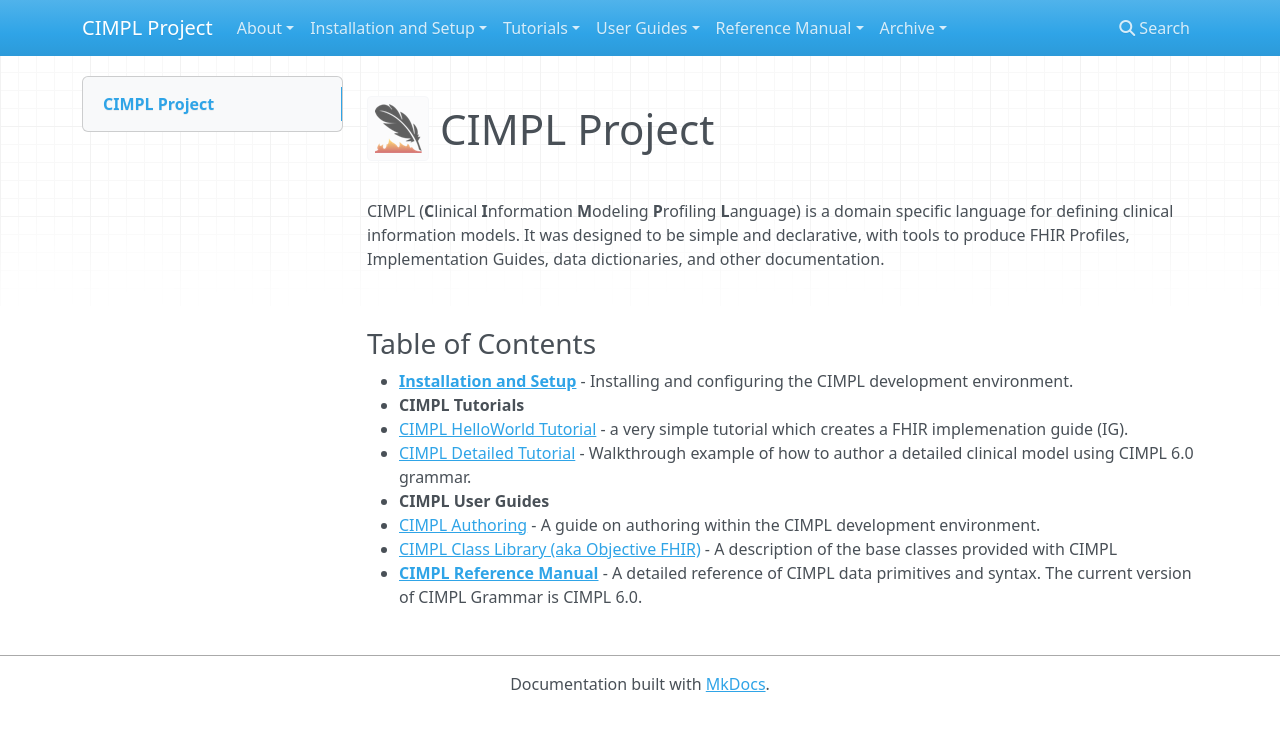
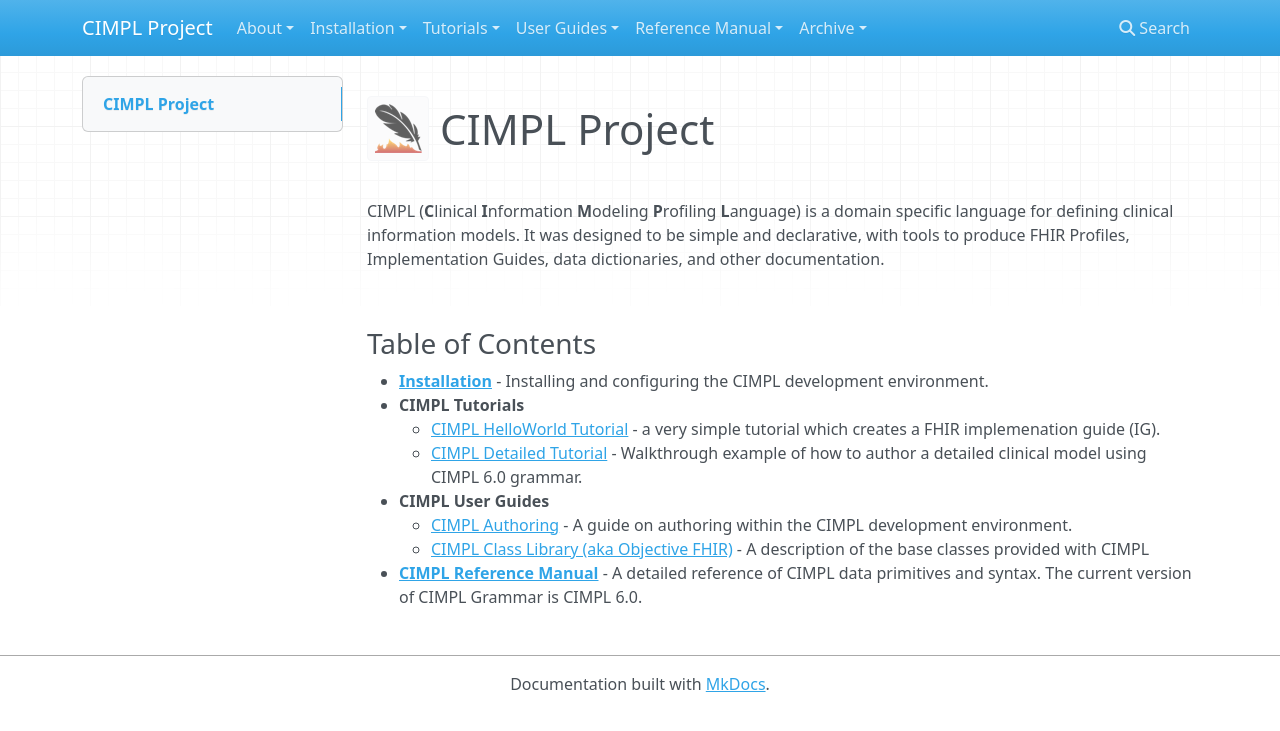
Before and after one commit to standardhealth/cimpl-doc, an MkDocs documentation site: the page built from docs/index.md, in a window 1280 px wide. Shown: the top 731 px of the page. Built offline with MkDocs 1.6.1, drawn with Linux system fonts in a browser that asks for light colours; nearby versions of some CDN libraries.

Commit message:
Restored indentation in home page

```diff
--- a/docs/index.md
+++ b/docs/index.md
@@ -6,11 +6,11 @@
 
 ### Table of Contents
 
-* [**Installation and Setup**](cimplInstall.md) - Installing and configuring the CIMPL development environment.
+* [**Installation**](cimplInstall.md) - Installing and configuring the CIMPL development environment.
 * **CIMPL Tutorials**
-  * [CIMPL HelloWorld Tutorial](cimpl6Tutorial_helloWorld.md) - a very simple tutorial which creates a FHIR implemenation guide (IG).
-  * [CIMPL Detailed Tutorial](cimpl6Tutorial_detail.md) - Walkthrough example of how to author a detailed clinical model using CIMPL 6.0 grammar.
+    - [CIMPL HelloWorld Tutorial](cimpl6Tutorial_helloWorld.md) - a very simple tutorial which creates a FHIR implemenation guide (IG).
+    - [CIMPL Detailed Tutorial](cimpl6Tutorial_detail.md) - Walkthrough example of how to author a detailed clinical model using CIMPL 6.0 grammar.
 * **CIMPL User Guides**
-  * [CIMPL Authoring](cimpl6UserGuide.md) - A guide on authoring within the CIMPL development environment.
-  * [CIMPL Class Library (aka Objective FHIR)](cimpl6ObjectiveFHIR) - A description of the base classes provided with CIMPL
+    - [CIMPL Authoring](cimpl6UserGuide.md) - A guide on authoring within the CIMPL development environment.
+    - [CIMPL Class Library (aka Objective FHIR)](cimpl6ObjectiveFHIR) - A description of the base classes provided with CIMPL
 * [**CIMPL Reference Manual**](cimpl6Reference.md) - A detailed reference of CIMPL data primitives and syntax.  The current version of CIMPL Grammar is CIMPL 6.0.
--- a/mkdocs.yml
+++ b/mkdocs.yml
@@ -3,7 +3,7 @@
        - About:
               - about.md
               - cimplReleaseNotes.md
-       - Installation and Setup:
+       - Installation:
               - cimplInstall.md
        - Tutorials:
               - cimpl6Tutorial_helloWorld.md
```
Also changed, not shown: 1 other file.
